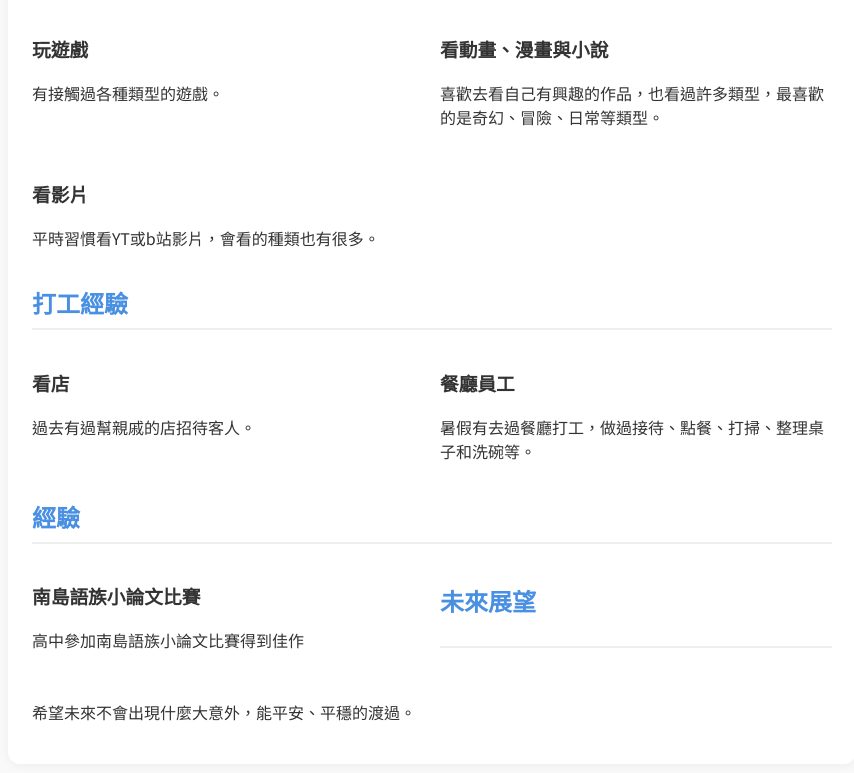
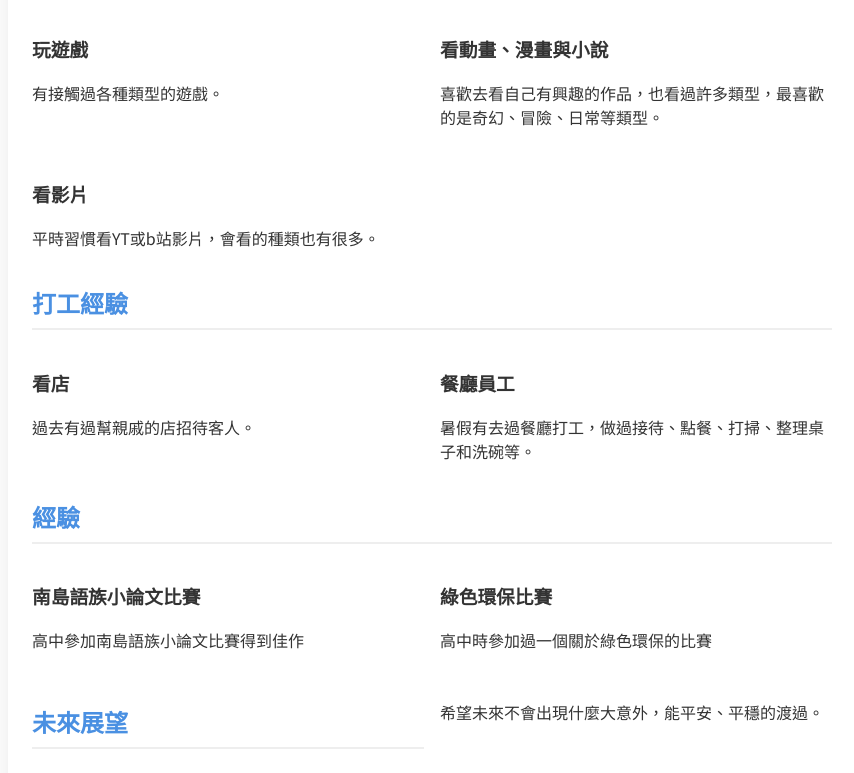
Before and after one commit to yota0001/homework, a plain HTML site: page index.html in a window 1280 px wide. Shown: the part 459-1232 px from the top of the page, without its empty margins (208-1062 px from the left). Drawn offline with Linux system fonts and the light colour scheme.

Commit message:
index.html

```diff
--- a/index.html
+++ b/index.html
@@ -104,6 +104,10 @@
         <h3>南島語族小論文比賽</h3>
         <p>高中參加南島語族小論文比賽得到佳作</p>
       </div>
+      <div>
+        <h3>綠色環保比賽</h3>
+        <p>高中時參加過一個關於綠色環保的比賽</p>
+      </div>
     <h2>未來展望</h2>
     <p>希望未來不會出現什麼大意外，能平安、平穩的渡過。</p>
   </section>
```
